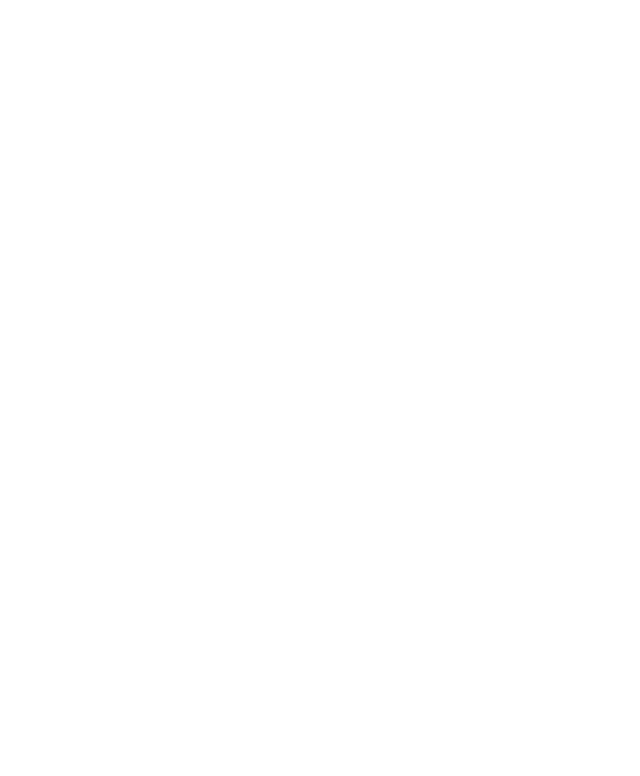
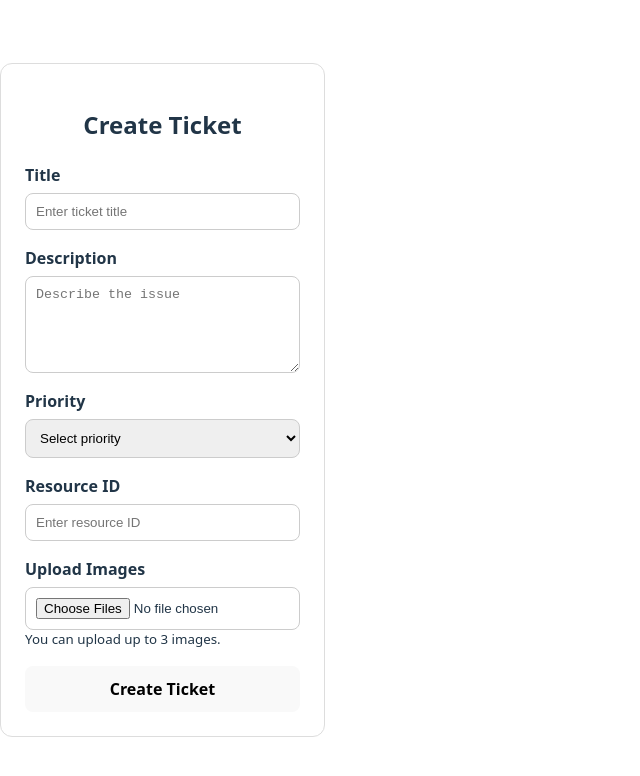
Before and after one commit to Thenura68/Smart-campus-management-system, a React (Vite) app in the folder frontend/smart-campus-web/: page /user/tickets/create in a window 1280 px wide. Before the commit this address had no page. Shown: the top 776 px of the page, without its empty margins (0-640 px from the left). Built offline with nearby package versions, Linux system fonts and the light colour scheme.

Commit message:
Basic frontend ui for ticket create for user
Basic frontend ui for ticket create for user

```diff
--- a/frontend/smart-campus-web/src/components/tickets/TicketForm.jsx
+++ b/frontend/smart-campus-web/src/components/tickets/TicketForm.jsx
@@ -0,0 +1,219 @@
+import { useState } from "react";
+import { createTicket } from "../../services/ticketService";
+
+function TicketForm() {
+  const [title, setTitle] = useState("");
+  const [description, setDescription] = useState("");
+  const [priority, setPriority] = useState("");
+  const [resourceId, setResourceId] = useState("");
+  const [images, setImages] = useState([]);
+  const [successMessage, setSuccessMessage] = useState("");
+  const [errorMessage, setErrorMessage] = useState("");
+  const [loading, setLoading] = useState(false);
+
+  const handleFileChange = (e) => {
+    const selectedFiles = Array.from(e.target.files);
+
+    if (selectedFiles.length > 3) {
+      setErrorMessage("You can upload a maximum of 3 images.");
+      setImages([]);
+      return;
+    }
+
+    setErrorMessage("");
+    setImages(selectedFiles);
+  };
+
+  const handleSubmit = async (e) => {
+    e.preventDefault();
+
+    setSuccessMessage("");
+    setErrorMessage("");
+
+    if (!title.trim()) {
+      setErrorMessage("Title is required.");
+      return;
+    }
+
+    if (!description.trim()) {
+      setErrorMessage("Description is required.");
+      return;
+    }
+
+    if (!priority) {
+      setErrorMessage("Priority is required.");
+      return;
+    }
+
+    try {
+      setLoading(true);
+
+      const formData = new FormData();
+      formData.append("title", title);
+      formData.append("description", description);
+      formData.append("priority", priority);
+
+      if (resourceId) {
+        formData.append("resourceId", resourceId);
+      }
+
+      images.forEach((image) => {
+        formData.append("images", image);
+      });
+
+      await createTicket(formData);
+
+      setSuccessMessage("Ticket created successfully.");
+      setTitle("");
+      setDescription("");
+      setPriority("");
+      setResourceId("");
+      setImages([]);
+    } catch (error) {
+      console.error("Ticket creation failed:", error);
+
+      if (error.response && error.response.data) {
+        setErrorMessage("Failed to create ticket.");
+      } else {
+        setErrorMessage("Server error. Please try again.");
+      }
+    } finally {
+      setLoading(false);
+    }
+  };
+
+  return (
+    <div style={styles.container}>
+      <h2 style={styles.heading}>Create Ticket</h2>
+
+      <form onSubmit={handleSubmit} style={styles.form}>
+        <div style={styles.formGroup}>
+          <label style={styles.label}>Title</label>
+          <input
+            type="text"
+            value={title}
+            onChange={(e) => setTitle(e.target.value)}
+            placeholder="Enter ticket title"
+            style={styles.input}
+          />
+        </div>
+
+        <div style={styles.formGroup}>
+          <label style={styles.label}>Description</label>
+          <textarea
+            value={description}
+            onChange={(e) => setDescription(e.target.value)}
+            placeholder="Describe the issue"
+            rows="5"
+            style={styles.textarea}
+          />
+        </div>
+
+        <div style={styles.formGroup}>
+          <label style={styles.label}>Priority</label>
+          <select
+            value={priority}
+            onChange={(e) => setPriority(e.target.value)}
+            style={styles.select}
+          >
+            <option value="">Select priority</option>
+            <option value="LOW">Low</option>
+            <option value="MEDIUM">Medium</option>
+            <option value="HIGH">High</option>
+          </select>
+        </div>
+
+        <div style={styles.formGroup}>
+          <label style={styles.label}>Resource ID</label>
+          <input
+            type="number"
+            value={resourceId}
+            onChange={(e) => setResourceId(e.target.value)}
+            placeholder="Enter resource ID"
+            style={styles.input}
+          />
+        </div>
+
+        <div style={styles.formGroup}>
+          <label style={styles.label}>Upload Images</label>
+          <input
+            type="file"
+            accept="image/*"
+            multiple
+            onChange={handleFileChange}
+            style={styles.input}
+          />
+          <small>You can upload up to 3 images.</small>
+        </div>
+
+        {errorMessage && <p style={styles.error}>{errorMessage}</p>}
+        {successMessage && <p style={styles.success}>{successMessage}</p>}
+
+        <button type="submit" style={styles.button} disabled={loading}>
+          {loading ? "Submitting..." : "Create Ticket"}
+        </button>
+      </form>
+    </div>
+  );
+}
+
+const styles = {
+  container: {
+    maxWidth: "600px",
+    margin: "40px auto",
+    padding: "24px",
+    border: "1px solid #ddd",
+    borderRadius: "12px",
+    backgroundColor: "#fff",
+  },
+  heading: {
+    marginBottom: "20px",
+    textAlign: "center",
+  },
+  form: {
+    display: "flex",
+    flexDirection: "column",
+    gap: "16px",
+  },
+  formGroup: {
+    display: "flex",
+    flexDirection: "column",
+  },
+  label: {
+    marginBottom: "6px",
+    fontWeight: "bold",
+  },
+  input: {
+    padding: "10px",
+    borderRadius: "8px",
+    border: "1px solid #ccc",
+  },
+  textarea: {
+    padding: "10px",
+    borderRadius: "8px",
+    border: "1px solid #ccc",
+    resize: "vertical",
+  },
+  select: {
+    padding: "10px",
+    borderRadius: "8px",
+    border: "1px solid #ccc",
+  },
+  button: {
+    padding: "12px",
+    border: "none",
+    borderRadius: "8px",
+    cursor: "pointer",
+    fontWeight: "bold",
+  },
+  error: {
+    color: "red",
+    margin: 0,
+  },
+  success: {
+    color: "green",
+    margin: 0,
+  },
+};
+
+export default TicketForm;
--- /dev/null
+++ b/frontend/smart-campus-web/src/pages/technician/CreateTicketPage.jsx
@@ -0,0 +1,11 @@
+import TicketForm from "../../components/tickets/TicketForm";
+
+function CreateTicketPage() {
+  return (
+    <div>
+      <TicketForm />
+    </div>
+  );
+}
+
+export default CreateTicketPage;
--- a/frontend/smart-campus-web/src/routes/AppRoutes.jsx
+++ b/frontend/smart-campus-web/src/routes/AppRoutes.jsx
@@ -3,6 +3,7 @@
 import ResourceCataloguePage from "../pages/user/ResourceCataloguePage";
 import ResourceDetailsPage from "../pages/user/ResourceDetailsPage";
 import ManageResourcesPage from "../pages/admin/ManageResourcesPage";
+import CreateTicketPage from "../pages/technician/CreateTicketPage";
 
 export default function AppRoutes() {
   return (
@@ -11,6 +12,7 @@
         <Route path="/" element={<ResourceCataloguePage />} />
         <Route path="/resources/:id" element={<ResourceDetailsPage />} />
         <Route path="/admin/resources" element={<ManageResourcesPage />} />
+        <Route path="/user/tickets/create" element={<CreateTicketPage />} />
       </Routes>
     </BrowserRouter>
   );
--- a/frontend/smart-campus-web/src/services/ticketService.js
+++ b/frontend/smart-campus-web/src/services/ticketService.js
@@ -0,0 +1,13 @@
+import axios from "axios";
+
+const BASE_URL = "http://localhost:8080/api/user/tickets";
+
+export const createTicket = async (formData) => {
+  const response = await axios.post(BASE_URL, formData, {
+    headers: {
+      "Content-Type": "multipart/form-data",
+    },
+  });
+
+  return response.data;
+};
```
Also changed, not shown: 1 other file (tests, documents, lock files or other folders).
